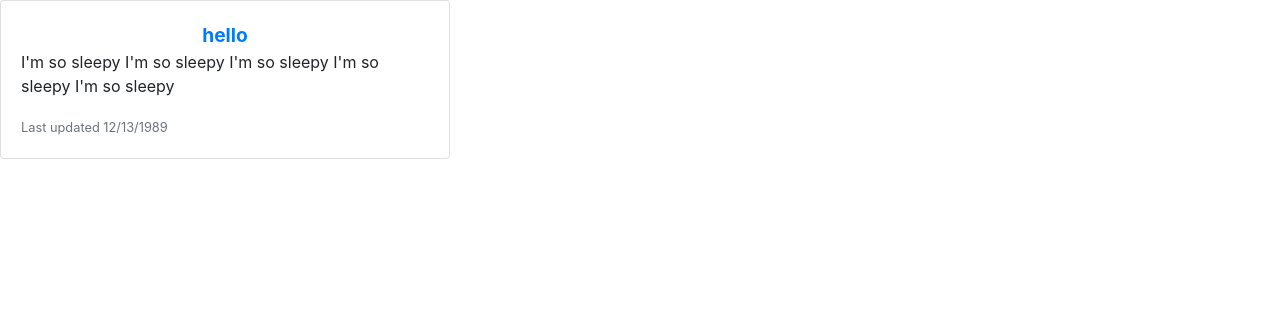
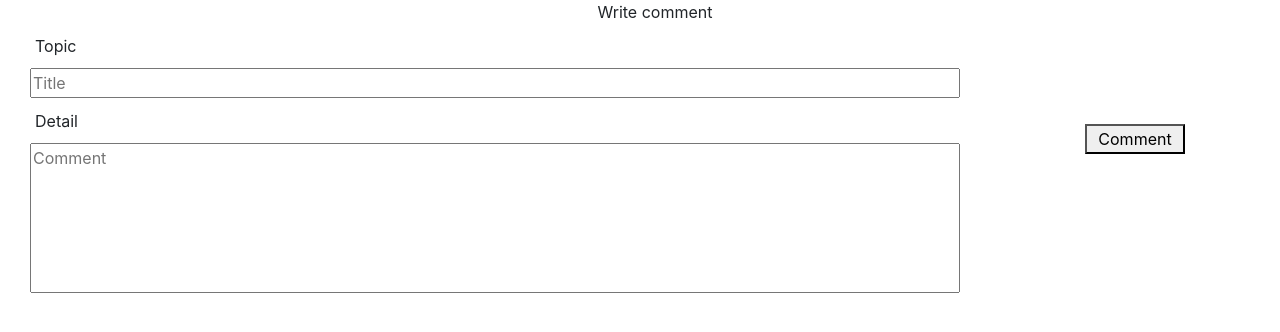
Before and after one commit to icewanee/ComSecurityProject, a React (Create React App) app in the folder frontend/: page / in a window 1280 px wide. Shown: the top 332 px of the page. Built offline with nearby package versions, Linux system fonts and the light colour scheme.

Commit message:
add commentform

```diff
--- a/frontend/src/App.js
+++ b/frontend/src/App.js
@@ -4,6 +4,7 @@ import { Route, Switch, Router } from "react-router-dom";
 import history from "./history";
 import LoginPage from "./page/LoginPage";
 import Comment from './component/Comment';
+import CommentFrom from './component/CommentForm';
 import PageNotFound from './page/PageNotFound'
 
 
@@ -12,7 +13,7 @@ function App() {
     <Router history={history}>
       <div>
         <Switch>
-          <Route exact path="/" component={Comment} />
+          <Route exact path="/" component={CommentFrom} />
           <Route  path="/login" component={LoginPage} />
           <Route component={PageNotFound} />
         </Switch>
--- /dev/null
+++ b/frontend/src/component/CommentForm.js
@@ -0,0 +1,188 @@
+import React, { Component } from "react";
+//import Rating from "@material-ui/lab/Rating";
+//import Util from "../apis/Util";
+
+export default class CommentForm extends Component {
+  constructor(props) {
+    super(props);
+
+    this.state = {
+      comments: {
+        _id: "",
+        topic: "",
+        text: "",
+        isCommented: false,
+      },
+    };
+   /* this.handleSubmitEdit = this.handleSubmitEdit.bind(this);
+    this.handleSubmitCreate = this.handleSubmitCreate.bind(this);
+    this.handleChange = this.handleChange.bind(this);*/
+  }
+
+ /* async handleSubmitCreate(event) {
+    event.preventDefault();
+    console.log(this.state.comments);
+    if (!this.state.comments.topic || !this.state.comments.text) {
+      alert("Please fill every field");
+      return;
+    } else if (!this.state.comments.rating) {
+      alert("Please input rating");
+      return;
+    }
+    let data = await Util.createComment(
+      this.props.detail._id,
+      this.state.comments.topic,
+      this.state.comments.text,
+      this.state.comments.rating
+    );
+    if (data.err) {
+      alert(data.err);
+    }
+    window.location.reload();
+  }
+  async handleSubmitEdit(event) {
+    event.preventDefault();
+    console.log(this.state.comments);
+    let data = await Util.editComment(
+      this.props.detail._id,
+      this.state.comments.topic,
+      this.state.comments.text,
+      this.state.comments.rating
+    );
+    if (data.err) {
+      alert(data.err);
+    } else {
+      alert("Your comment is edited.");
+    }
+    window.location.reload();
+  }
+  handleChange(event) {
+    const target = event.target;
+    const value = target.type === "checkbox" ? target.checked : target.value;
+    const name = target.name;
+    this.setState({
+      [name]: value,
+    });
+  }*/
+  render() {
+    return (
+      <div className="bigCard" style={{ minHeight: "200px", height: "auto" }}>
+        <form
+         /* onSubmit={(event) => this.handleSubmit(event)}*/
+          style={{ marginLeft: 30 }}
+        >
+          <div
+            className="row textheader justify-content-center"
+            style={{ marginBottom: 10 }}
+          >
+            {this.state.comments.isCommented ? "Edit comment" : "Write comment"}
+          </div>
+          <div className="row" style={{ marginBottom: 5 }}>
+            <div className="col-md-9">
+              <div
+                className="textheader"
+                style={{
+                  textAlign: "left",
+                  textIndent: "5px",
+                  marginBottom: "10px",
+                }}
+              >
+                Topic
+              </div>
+              <textarea
+                type="text"
+                className="inbox"
+                required="required"
+                value={this.state.comments.topic}
+               /* onChange={(event) => {
+                  const topic = event.target.value;
+                  this.setState((prevState) => {
+                    let comments = Object.assign({}, prevState.comments);
+                    comments.topic = topic;
+                    return { comments };
+                  });
+                }}*/
+                placeholder="Title"
+                style={{ width: "100%", height: "30px", resize: "none" }}
+                maxLength="50"
+              ></textarea>
+            </div>
+            <div className="col-md-3">
+
+            </div>
+          </div>
+          <div className="row">
+            <div className="col-md-9">
+              <div
+                className="textheader"
+                style={{
+                  textAlign: "left",
+                  textIndent: "5px",
+                  marginBottom: "10px",
+                }}
+              >
+                Detail
+              </div>
+              <textarea
+                type="text"
+                className="inbox"
+                required="required"
+                value={this.state.comments.text}
+                /*onChange={(event) => {
+                  const text = event.target.value;
+                  this.setState((prevState) => {
+                    let comments = Object.assign({}, prevState.comments);
+                    comments.text = text;
+                    return { comments };
+                  });
+                }}*/
+                placeholder="Comment"
+                style={{ width: "100%", height: "150px", resize: "none" }}
+                maxLength="150"
+              ></textarea>
+            </div>
+            <div
+              className="col-md-3"
+              align="center"
+              style={{ paddingTop: "15px" }}
+            >
+              {this.state.comments.isCommented ? (
+                <button
+                  className="button-white"
+                  style={{ width: 100 }}
+                  /*onClick={(event) => {
+                    this.handleSubmitEdit(event);
+                  }}*/
+                >
+                  Edit
+                </button>
+              ) : (
+                <button
+                  className="button-white"
+                  style={{ width: 100 }}
+                  /*onClick={(event) => {
+                    this.handleSubmitCreate(event);
+                  }}*/
+                >
+                  Comment
+                </button>
+              )}
+            </div>
+          </div>
+        </form>
+      </div>
+    );
+  }
+  /*async componentDidMount() {
+    let comments = await Util.getMyComment(this.props.detail._id);
+    this.setState({ comments });
+    console.log(this.state.comments);
+  }*/
+  // console.log(window.location.search.substring(10));
+  // console.log(localStorage.getItem("token"));
+  // let data = await Util.getComment(localStorage.getItem("token"),window.location.search.substring(10));
+  // this.setState(data);
+  // console.log(data)
+  // console.log(this.state.comments)
+  // }
+}
```
